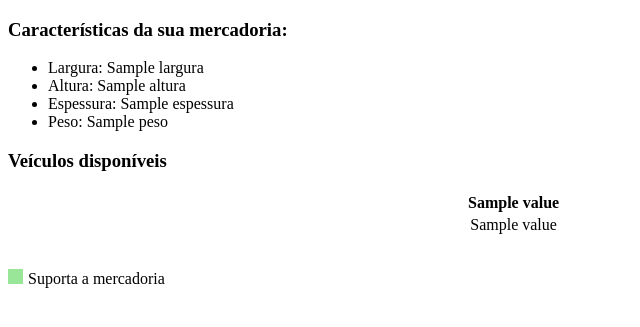
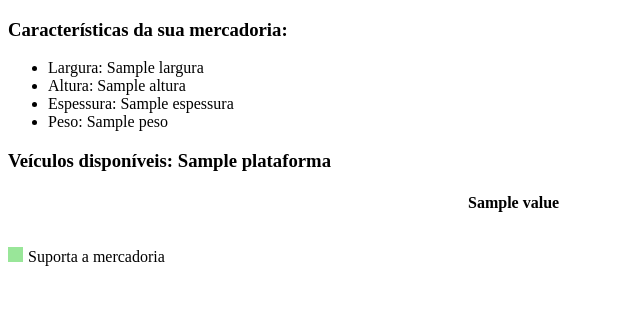
Before and after one commit to igorkf/DM-challenge, a FastAPI app: template app/templates/index.html in a window 1280 px wide. Shown: the top 327 px of the page, without its empty margins (0-640 px from the left). Run offline with FastAPI, Linux system fonts and the light colour scheme; the template is opened without the code that fills it: most values are stand-ins (such as "Sample title", 1, 10 or a date in 2020); lists and menus that the app fills with data are empty.

Commit message:
fixed pydantic model and template logic

```diff
--- a/app/main.py
+++ b/app/main.py
@@ -1,12 +1,23 @@
+from pathlib import Path
+import json
+
 from fastapi import FastAPI, Request, HTTPException, Depends
 from fastapi.responses import HTMLResponse
 from fastapi.templating import Jinja2Templates
+from fastapi.staticfiles import StaticFiles
 
 from .problema_1 import fibo
-from .problema_2 import plataformas, Transporte
+from .problema_2 import Transporte
 
 
+BASE_DIR = Path(__file__).parent.parent.absolute()
+
 app = FastAPI()
+app.mount(
+    '/static',
+    StaticFiles(directory=BASE_DIR / 'app/static'),
+    name='static'
+)
 templates = Jinja2Templates(directory='app/templates')
 
 
@@ -31,16 +42,37 @@ async def fibonacci(n: int):
 
 
 @app.get('/transporte', response_class=HTMLResponse)
-async def show_vehicle_options(request: Request, model: Transporte = Depends()):
-    for x in plataformas:
-        if model.largura <= x['largura_max'] and model.altura <= x['altura_max'] and model.espessura <= x['espessura_max'] and model.peso <= x['peso_max']:
-            x['possui_requisitos'] = 'Sim'
-        else:
-            x['possui_requisitos'] = 'Não'
+async def transporte(request: Request, model: Transporte = Depends()):
+    '''
+    Calcula quais opções de transporte suportam uma mercadoria de acordo
+    com as características da mercadoria, além de mostrar o custo benefício.
+    '''
+
+    with open('app/problema_2/data.json', 'r') as f:
+        data = json.loads(f.read())
+
+    for x in data:
+        x['volume_max'] = x['largura_max'] * \
+            x['altura_max'] * x['espessura_max']
+        x['possui_requisitos'] = 'Não'
+        x['nivel_de_custo'] = None
+
+    sorted_data = sorted(data, key=lambda k: (
+        k['plataforma'], k['volume_max']))
+    plataformas = sorted({x['plataforma'] for x in sorted_data})
+
+    for plataforma in plataformas:
+        i = 0
+        for x in sorted_data:
+            if x['plataforma'] == plataforma and model.largura <= x['largura_max'] and model.altura <= x['altura_max'] and model.espessura <= x['espessura_max'] and model.peso <= x['peso_max']:
+                x['possui_requisitos'] = 'Sim'
+                i += 1
+                x['nivel_de_custo'] = i
 
     context = {
         'request': request,
         'plataformas': plataformas,
+        'data': sorted_data,
         'model': model
     }
 
--- /dev/null
+++ b/app/static/styles.css
@@ -0,0 +1,34 @@
+table {
+    width: 80%;
+}
+
+table,
+td,
+th {
+    text-align: center;
+}
+
+.highlight td {
+    background-color: #99e699;
+}
+
+#legenda {
+    margin-top: 2rem;
+}
+
+#legenda span {
+    display: block;
+    margin: 1px 3px 0px 0px;
+}
+
+span:before {
+    content: "";
+    display: inline-block;
+    width: 15px;
+    height: 15px;
+    margin-right: 5px;
+}
+
+.square:before {
+    background-color: #99e699;
+}
--- a/app/templates/index.html
+++ b/app/templates/index.html
@@ -3,34 +3,7 @@
 <head>
     <meta charset="UTF-8">
     <title>Veículos para transporte</title>
-    <style>
-        table {
-          width: 80%;
-        }
-        table, td, th {
-          text-align: center;
-        }
-        .highlight td {
-          background-color: #99e699;
-        }
-        #legenda {
-          margin-top: 2rem;
-        }
-        #legenda span {
-          display: block;
-          margin: 1px 3px 0px 0px;
-        }
-        span:before {
-          content: "";
-          display: inline-block;
-          width: 15px;
-          height: 15px;
-          margin-right: 5px;
-        }
-        .square:before {
-          background-color: #99e699;
-        }
-    </style>
+    <link href="{{ url_for('static', path='/styles.css') }}" rel="stylesheet">
 </head>
 <body>
 
@@ -42,20 +15,18 @@
     <li>Peso: {{model.peso}}
   </ul>
 
-<h3>Veículos disponíveis</h3>
+{% for plataforma in plataformas %}
+  <h3>Veículos disponíveis: {{plataforma}}</h3>
 
   <table>
-  <!-- header -->
-  {% if plataformas %}
     <tr>
-        {% for key in plataformas[0] %}
+      {% for key in data[0] %}
         <th>{{ key }}</th>
       {% endfor %}
     </tr>
-  {% endif %}
 
-  <!-- rows -->
-  {% for dict_item in plataformas %}
+    {% for dict_item in data %}
+      {% if dict_item.plataforma == plataforma %}
         {% if dict_item.possui_requisitos == "Sim" %}
           <tr class="highlight">
               {% for value in dict_item.values() %}
@@ -65,12 +36,15 @@
         {% else %}
           <tr>
               {% for value in dict_item.values() %}
-              <td>{{ value }}</td>
+                  <td>{{ '' if value is none else value }}</td>
               {% endfor %}
           </tr>
         {% endif %}
+      {% endif %}
     {% endfor %}
   </table>
+
+{% endfor %}
 
 <div id="legenda">
   <span class='square'>Suporta a mercadoria</span>
```
Also changed, not shown: app/problema_2/__init__.py (+4 -57 lines), app/problema_2/data.json (added, +41 -0 lines), 1 other file. Lines whose indentation alone changed are shown as unchanged.
